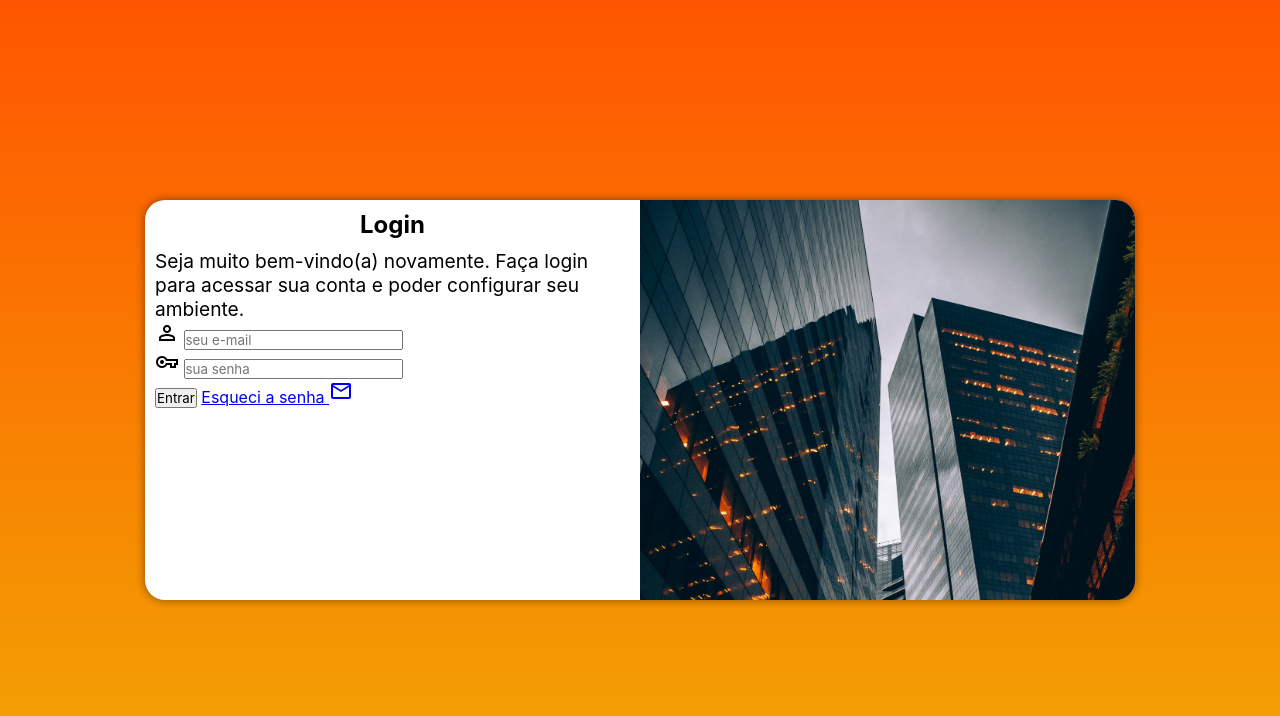
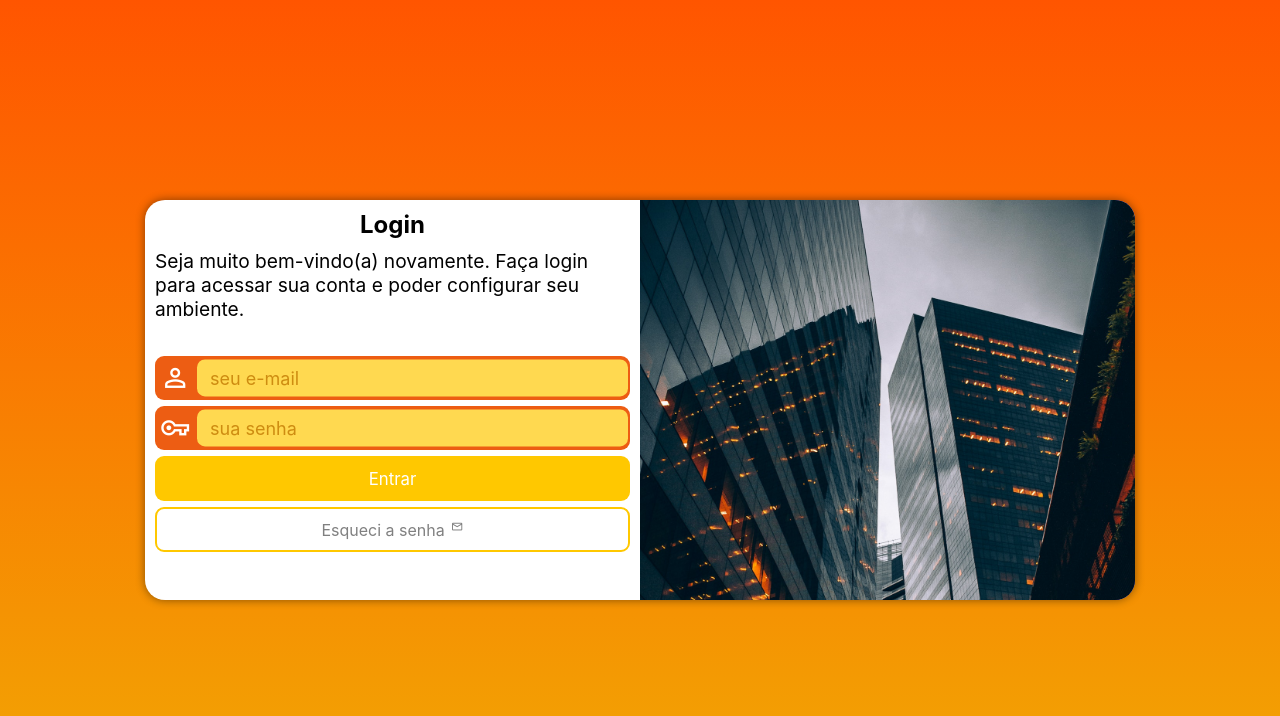
Before and after one commit to GabrielBaiaDias/Projeto-Login, a plain HTML site: page index.html in a window 1280 px wide. Drawn offline with nearby package versions, Linux system fonts and the light colour scheme.

Commit message:
Projeto terminado !

```diff
--- a/index.html
+++ b/index.html
@@ -24,15 +24,15 @@
                 </p>
                 <form action="login.php" method="post">
                     <div class="campo">
-                        <label for="eMail"><span class="material-symbols-outlined">person</span></label>
-                        <input type="email" id="eMail" placeholder="seu e-mail" autocomplete="on" required maxlength="30">
+                        <label for="eMail"><span class=" label_icon material-symbols-outlined">person</span></label>
+                        <input type="email" class="inputs" id="eMail" placeholder="seu e-mail" autocomplete="on" required maxlength="30">
                     </div>
                     <div class="campo">
-                        <label for="senha"><span class="material-symbols-outlined">vpn_key</span></label>
-                        <input type="password" id="senha" placeholder="sua senha" autocomplete="current-password" required minlength="8" maxlength="20">
+                        <label for="senha"><span class=" label_icon material-symbols-outlined">vpn_key</span></label>
+                        <input type="password" class="inputs" id="senha" placeholder="sua senha" autocomplete="current-password" required minlength="8" maxlength="20">
                     </div>
-                    <input type="submit" value="Entrar">
-                    <a href="esqueci.html">Esqueci a senha <span class="material-symbols-outlined">mail</span></a>
+                    <input type="submit" id="entrar" value="Entrar">
+                    <a href="esqueci.html" id="esqueciS">Esqueci a senha <span id="icon_mail" class="material-symbols-outlined">mail</span></a>
                 </form>
             </div>
         </section>
--- a/styles/MQ.css
+++ b/styles/MQ.css
@@ -1,4 +1,3 @@
-
 @media screen and (min-width: 768px) and (max-width: 992px) {
 
     body {
@@ -10,24 +9,39 @@
         height: 300px;
     }
 
-    section#login > div#imagem {
+    section#login>div#imagem {
         float: left;
         width: 35%;
         height: 100%;
     }
 
-    section#login > div#formulario {
+    section#login>div#formulario {
         float: right;
         width: 65%;
     }
 
-    div#formulario > p {
+    div#formulario>p {
         font-size: 1em;
+    }
+
+    .inputs {
+        padding-left: 6px;
+        padding-right: 3px;
+        width: 89.5%;
+    }
+
+    #entrar {
+        width: 100%;
+    }
+
+    #esqueciS {
+        display: block;
+        padding: 8px;
+        width: 100%;
     }
 }
 
 @media screen and (min-width: 992px) {
-
     body {
         background-image: linear-gradient(to top, #f3b600d2, #ff5500);
     }
@@ -37,22 +51,47 @@
         height: 400px;
     }
 
-    section#login > div#imagem {
+    section#login>div#imagem {
         float: right;
         width: 50%;
         height: 100%;
     }
 
-    section#login > div#formulario {
+    section#login>div#formulario {
         float: left;
         width: 50%;
     }
 
-    div#formulario > p {
+    div#formulario>p {
         font-size: 1.2em;
     }
 
-    div#formulario > h1 {
+    div#formulario>h1 {
         font-size: 1.5em;
     }
+
+    input#entrar {
+        height: 45px;
+        margin-bottom: 6px;
+    }
+
+    a#esqueciS {
+        display: flex;
+        justify-content: center;
+        align-items: center;
+        height: 45px;
+    }
+
+
+    input.inputs {
+        width: 90.6%;
+    }
+
+    div.campo {
+        margin-bottom: 6px;
+    }
+
+    div#formulario > p {
+        margin-bottom: 35px;
+    }
 }
--- a/styles/style.css
+++ b/styles/style.css
@@ -32,8 +32,8 @@ section#login {
     overflow: hidden;
 
     background-color: white;
-    width: 250px ;
-    height: 500px ;
+    width: 255px ;
+    height: 510px ;
     border-radius: 20px;
     box-shadow: 0px 0px 10px rgba(0, 0, 0, 0.457);
 
@@ -61,3 +61,97 @@ div#formulario > h1 {
 div#formulario > p {
     font-size: 0.8em;
 }
+
+.campo {
+    position: relative;
+    background-color: #ED5D13;
+    width: 100%;
+    height: 30px;
+    padding: 22px;
+    border-radius: 9px;
+    margin-bottom: 5px;
+    margin-top: 5px;
+}
+
+.label_icon {
+    position: absolute;
+    top: 50%;
+    left: 0px;
+    padding: 5px;
+    font-size: 1.9em;
+    transform: translateY(-50%);
+    color: white;
+}
+
+::placeholder {
+    color: #ce8c11;
+    font-size: 1.1em;
+    position: absolute;
+    top: 50%;
+    left: 3%;
+    transform: translate(-0%, -50%);
+}
+
+.inputs {
+    display: block;
+    outline: 0;
+    position: absolute;
+    top: 50%;
+    right: 2.5px;
+    width: 82%;
+    transform: translateY(-50%);
+    padding: 8.6px 0px;
+    padding-left: 6px;
+    padding-right: 3px;
+    font-size: 16.4px;
+    border-radius: 8px;
+    border: none;
+    background-color: #ffd950;
+}
+
+#eMail {
+
+}
+
+#senha {
+
+}
+
+#entrar {
+    width: 100%;
+    height: 40px;
+    border: none;
+    background-color: #ffc800;
+    border-radius: 9px;
+    color: white;
+    margin-bottom: 5px;
+    font-size: 1.05em;
+}
+
+#entrar:hover {
+    transition: .5s;
+    background-color: #f8a813;
+}
+
+#esqueciS {
+    display: block;
+    text-align: center;
+    border: 2px solid #ffc800;
+    padding: 7px 0px;
+    border-radius: 9px;
+    text-decoration: none;
+    color: gray;
+    width: 100%;
+}
+
+#esqueciS:hover {
+    transition: .5s;
+    background-color: #ffc800 ;
+    color: white;
+}
+
+#icon_mail {
+    font-size: .8em;
+    padding-left: 6px;
+    padding-bottom: 5px;
+}
```
